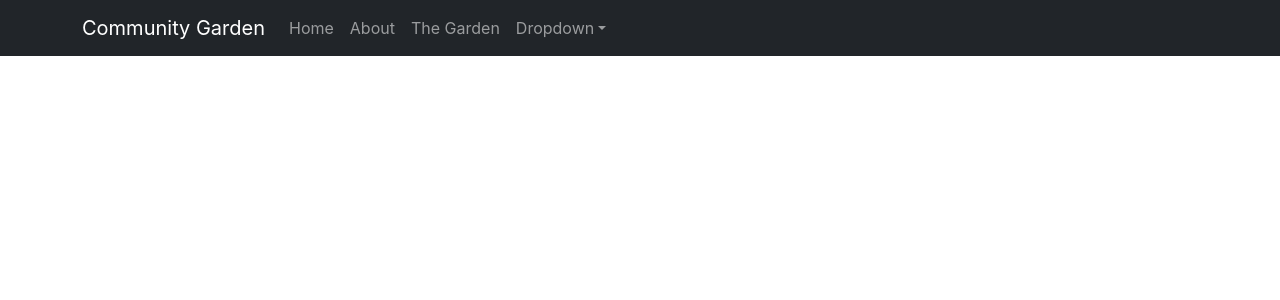
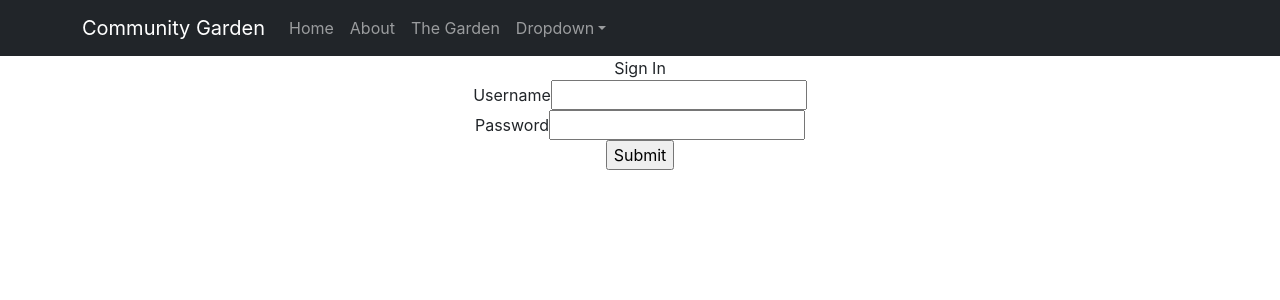
Before and after one commit to JAndrzGutierrez/CommGarden-Client, a React (Create React App) app: page / in a window 1280 px wide. Shown: the top 300 px of the page. Built offline with nearby package versions, Linux system fonts and the light colour scheme.

Commit message:
Added Sign-In Form

```diff
--- a/src/Components/LandingPage/LandingPage.js
+++ b/src/Components/LandingPage/LandingPage.js
@@ -1,11 +1,14 @@
 import NavBar from "../NavBar/NavBar"
+import Container from "react-bootstrap/Container"
+import SignInForm from "../SignInForm/SignInForm"
+
 
 
 const LandingPage = () => {
     return(
         <div className="landing-page">
          <NavBar/>
-
+         <SignInForm/>
         </div>
     )
 }
--- a/src/Components/NavBar/NavBar.js
+++ b/src/Components/NavBar/NavBar.js
@@ -2,7 +2,6 @@ import Container from "react-bootstrap/Container"
 import Navbar from "react-bootstrap/Navbar"
 import Nav from "react-bootstrap/Nav"
 import NavDropdown from "react-bootstrap/NavDropdown"
-
 
 const NavBar = () =>{
     return(
--- a/src/Components/SignInForm/SignInForm.js
+++ b/src/Components/SignInForm/SignInForm.js
@@ -1,10 +1,11 @@
 import {useState} from "react"
+import Container  from "react-bootstrap/Container"
+import Form from "react-bootstrap/Form"
 
 const SignInForm = () => {
-
         // React States
         const [errorMessages, setErrorMessages] = useState({});
-    const [IsSubmitted, setIsSubmitted] = useState(false);
+        const [isSubmitted, setIsSubmitted] = useState(false);
 
         // User Login info
         const database = [
@@ -49,35 +50,34 @@ const SignInForm = () => {
         // Generate JSX code for error message
         const renderErrorMessage = (name) =>
           name === errorMessages.name && (
-      <div className="error">{errorMessages.message}</div>
+            <Container className="error">{errorMessages.message}</Container>
           );
 
-    const Form = (
-        <div className="form">
-          <form onSubmit={handleSubmit}>
-            <div className="input-container">
+        // JSX code for login form
+        const renderForm = (
+          <Container className="form">
+            <Form onSubmit={handleSubmit}>
+              <Container className="input-container">
                 <label>Username </label>
                 <input type="text" name="uname" required />
                 {renderErrorMessage("uname")}
-            </div>
-            <div className="input-container">
+              </Container>
+              <Container className="input-container">
                 <label>Password </label>
                 <input type="password" name="pass" required />
                 {renderErrorMessage("pass")}
-            </div>
-            <div className="button-container">
+              </Container>
+              <Container className="button-container">
                 <input type="submit" />
-            </div>
-          </form>
-        </div>
+              </Container>
+            </Form>
+          </Container>
         );
 
         return (
-        <div className="sign-in-form">
             <div className="login-form">
               <div className="title">Sign In</div>
-            {isSubmitted ? <div>User is successfully logged in</div> : Form}
-          </div>
+              {isSubmitted ? <div>User is successfully logged in</div> : renderForm}
             </div>
         );
       }
```
Lines whose indentation alone changed are shown as unchanged.
